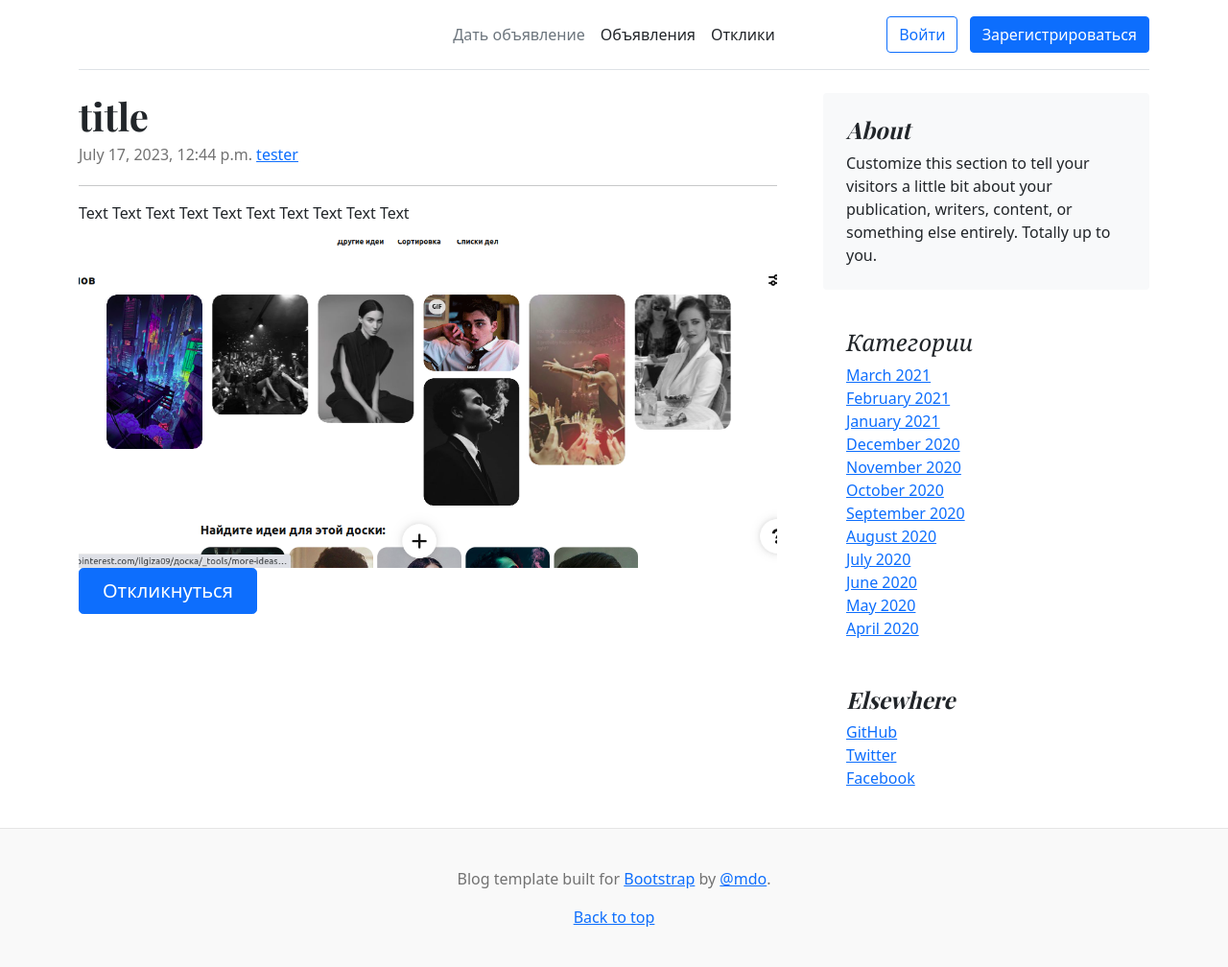
After one commit to ilgiza08/message_board, a Django app: page /advertisement/1 in a window 1280 px wide. The commit adds this page. Shown: the whole page at 96% size. Run offline with Django 4.2, Linux system fonts and the light colour scheme; data comes from the database, SQL or seed files in the repository; both versions use the stored data as it was after the commit.

Commit message:
adv detailview page

```diff
--- a/mb/advertisement/admin.py
+++ b/mb/advertisement/admin.py
@@ -3,5 +3,6 @@
 
 # Register your models here.
 
+
 admin.site.register(Advertisement)
 admin.site.register(Comment)
--- a/mb/advertisement/models.py
+++ b/mb/advertisement/models.py
@@ -26,7 +26,7 @@
         (MASTERA_ZAKLINANIY, 'Мастера заклинаний'),
         ]
 
-    author = models.ForeignKey(User, on_delete=models.CASCADE)
+    author = models.ForeignKey(User, on_delete=models.PROTECT)
     title = models.CharField(max_length=255)
     text = models.TextField()
     image = models.ImageField(upload_to='img', null=True, blank=True)
@@ -43,3 +43,7 @@
     advertisement = models.ForeignKey(Advertisement, on_delete=models.CASCADE)
     text = models.TextField()
     created = models.DateTimeField(auto_now_add=True)
+    author = models.ForeignKey(User, on_delete=models.PROTECT)
+
+    def __str__(self):
+        return self.text
--- a/mb/advertisement/views.py
+++ b/mb/advertisement/views.py
@@ -1,15 +1,16 @@
 from django.views.generic import ListView, DetailView
-from .models import Advertisement
+from .models import Advertisement, Comment
 
 
 class AdvertisementView(ListView):
     """Выводит ленту с объявлениями"""
     model = Advertisement
     template_name = 'advertisements.html'
-    queryset = Advertisement.objects.all()
+    queryset = Advertisement.objects.order_by('-created')
+    paginate_by = 10
 
 
 class AdvertisementDetailView(DetailView):
     model = Advertisement
     template_name = 'advertisement.html'
-    context_objects_name = 'advertisement'
+    context_object_name = 'adv'
--- a/mb/message_board/settings.py
+++ b/mb/message_board/settings.py
@@ -127,5 +127,5 @@
 
 DEFAULT_AUTO_FIELD = 'django.db.models.BigAutoField'
 
-MEDIA_ROOT = f'{BASE_DIR}/media'
+MEDIA_ROOT = os.path.join(BASE_DIR, 'media/')
 MEDIA_URL = '/media/'
--- a/mb/static/style.css
+++ b/mb/static/style.css
@@ -16,6 +16,7 @@
   h1, h2, h3, h4, h5, h6 {
     font-family: "Playfair Display", Georgia, "Times New Roman", serif/*rtl:Amiri, Georgia, "Times New Roman", serif*/;
   }
+
 
   .display-4 {
     font-size: 2.5rem;
--- /dev/null
+++ b/mb/templates/advertisement.html
@@ -0,0 +1,37 @@
+{% extends 'base.html' %}
+{% load static %}
+
+{% block title %}
+Объявления
+{% endblock title %}
+
+{% block content %}
+<article class="blog-post">
+  <h2 class="blog-post-title">{{adv.title}}</h2>
+  <p class="blog-post-meta">{{ adv.created }} <a href="#">{{adv.author}}</a></p>
+  <hr>
+  <p>{{ adv.text }}</p>
+  {% if adv.image %}
+    <p><img src="{{adv.image.url}}" style="width: 100%; float: left; margin-right: 10px;"></p>
+  {% else %}
+  <p></p>
+  {% endif %}
+
+  {% if adv.video %}
+    <video>
+      <source src="{{ adv.video.url }}">
+    </video>
+  {% else %}
+  <p></p>
+  {% endif %}
+</article>
+
+<button type="button" class="btn btn-primary btn-lg px-4 me-sm-3" >Откликнуться</button>
+<comment>
+  {% for comment in adv.comment_set.all %}
+  <p class="blog-post-meta"><a href="#">{{comment.author}}</a>{{comment.created}}</p>
+  <p>{{comment.text}}</p>
+  {% endfor %}
+</comment>
+
+{% endblock content %}
--- a/mb/templates/base.html
+++ b/mb/templates/base.html
@@ -6,7 +6,7 @@
     <meta name="description" content="">
     <meta name="author" content="Mark Otto, Jacob Thornton, and Bootstrap contributors">
     <meta name="generator" content="Hugo 0.84.0">
-    <title>Blog Template · Bootstrap v5.0</title>
+    <title>Объявления</title>
 
     <link rel="canonical" href="https://getbootstrap.com/docs/5.0/examples/blog/">
 
```
Also changed, not shown: mb/templates/advertisements.html (+13 -8 lines), mb/advertisement/migrations/0003_comment_author_alter_advertisement_author.py (added), mb/db.sqlite3, 1 other file.
